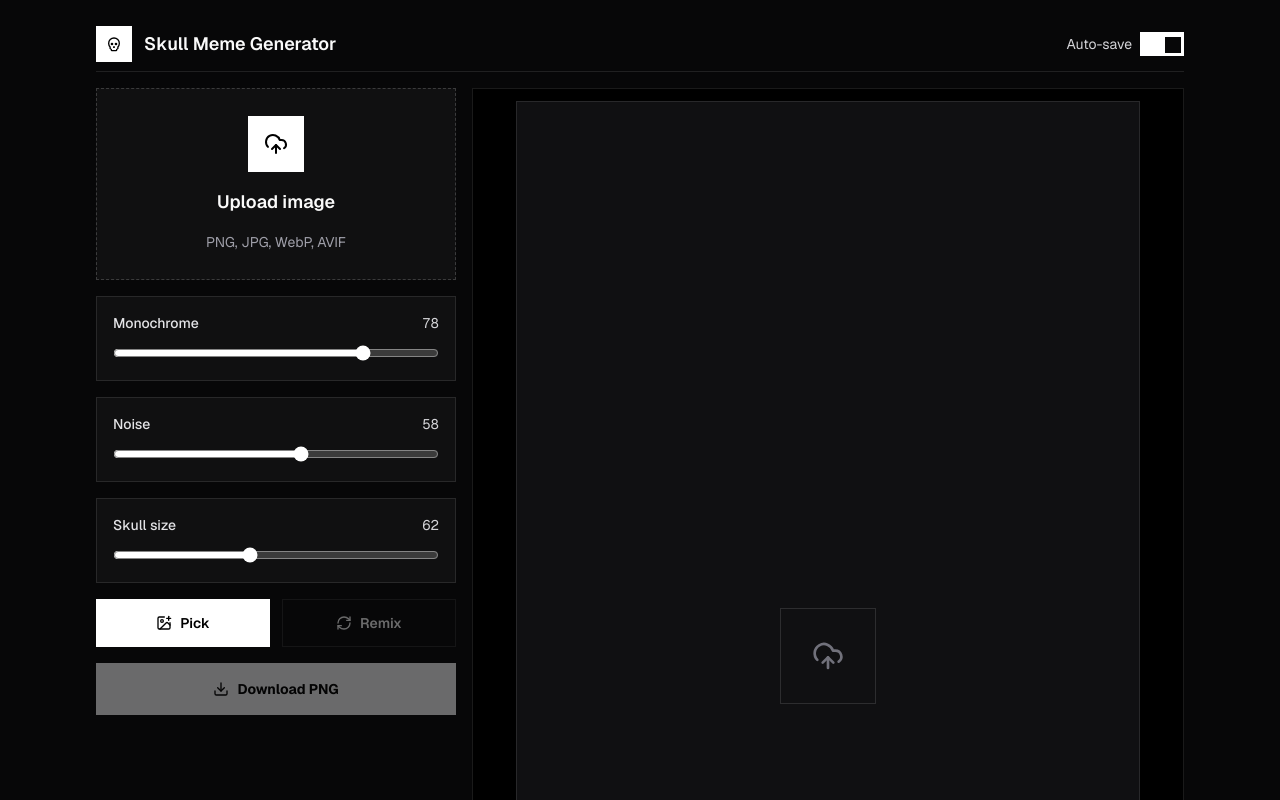
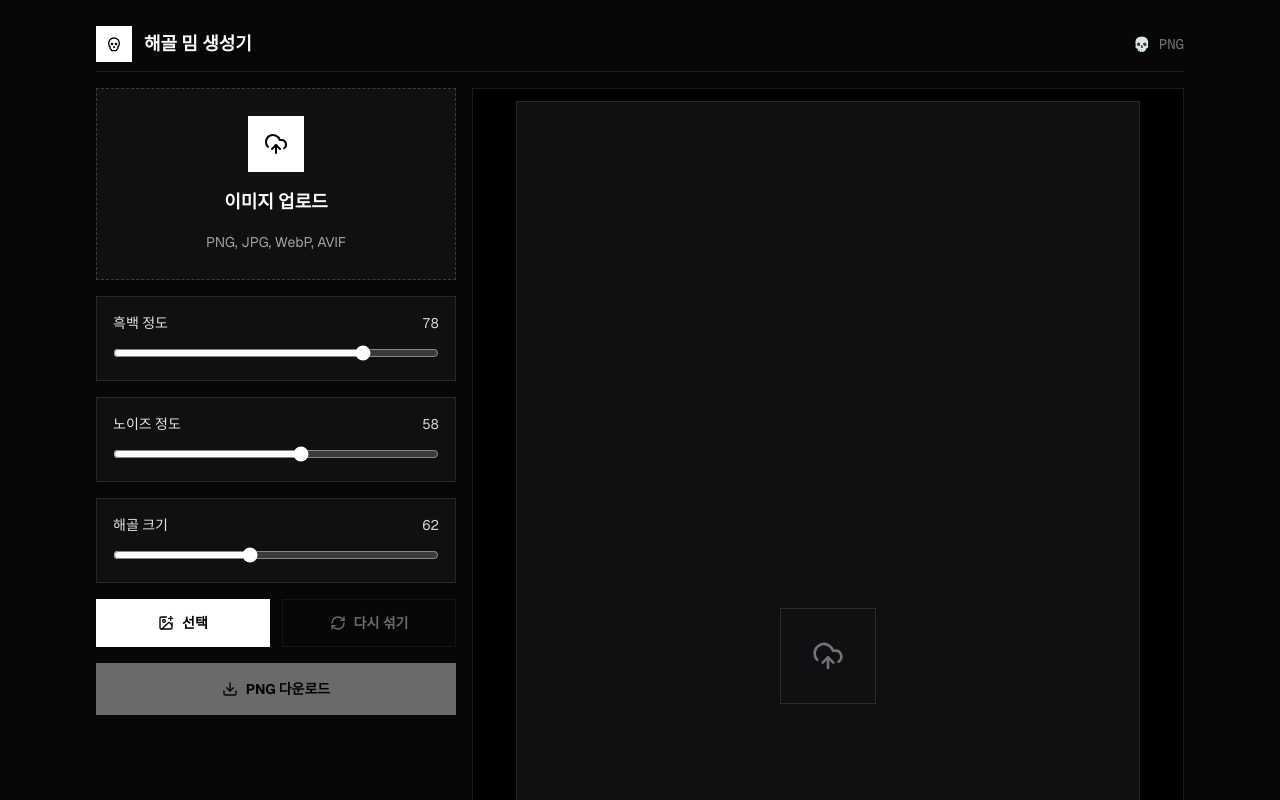
Before and after one commit to yeohj0710/skull-meme-generator, a Next.js app: page / in a window 1280 px wide. Shown: the top 800 px of the page. Built offline with nearby package versions, Linux system fonts and the light colour scheme.

Commit message:
Localize controls and disable auto download

```diff
--- a/src/app/layout.tsx
+++ b/src/app/layout.tsx
@@ -13,8 +13,8 @@ const geistMono = Geist_Mono({
 });
 
 export const metadata: Metadata = {
-  title: "Skull Meme Generator",
-  description: "Client-side phonk skull meme image generator.",
+  title: "해골 밈 생성기",
+  description: "브라우저에서 이미지를 해골 이모지 밈으로 만드는 생성기.",
 };
 
 export default function RootLayout({
--- a/src/app/page.tsx
+++ b/src/app/page.tsx
@@ -181,7 +181,6 @@ export default function Home() {
   const [monochrome, setMonochrome] = useState(78);
   const [noise, setNoise] = useState(58);
   const [skullSize, setSkullSize] = useState(62);
-  const [autoSave, setAutoSave] = useState(true);
   const [previewUrl, setPreviewUrl] = useState("");
   const [previewAspect, setPreviewAspect] = useState(1);
   const [isDragging, setIsDragging] = useState(false);
@@ -196,7 +195,7 @@ export default function Home() {
   }, [file]);
 
   const processFile = useCallback(
-    async (nextFile: File, shouldAutoSave = autoSave) => {
+    async (nextFile: File) => {
       const canvas = canvasRef.current;
       if (!canvas) {
         return;
@@ -217,21 +216,17 @@ export default function Home() {
         setPreviewUrl(url);
         setPreviewAspect(canvas.width / canvas.height);
         setStatus("ready");
-
-        if (shouldAutoSave) {
-          window.setTimeout(() => triggerDownload(canvas, nextFile), 80);
-        }
       } catch {
         setStatus("error");
       }
     },
-    [autoSave, monochrome, noise, skullSize],
+    [monochrome, noise, skullSize],
   );
 
   useEffect(() => {
     const latestFile = latestFileRef.current;
     if (latestFile) {
-      void processFile(latestFile, false);
+      void processFile(latestFile);
     }
   }, [monochrome, noise, skullSize, processFile]);
 
@@ -261,20 +256,9 @@ export default function Home() {
             <div className="grid size-9 shrink-0 place-items-center border border-white/15 bg-white text-black">
               <Skull className="size-4" aria-hidden="true" />
             </div>
-            <h1 className="truncate text-base font-semibold tracking-normal sm:text-lg">Skull Meme Generator</h1>
+            <h1 className="truncate text-base font-semibold tracking-normal sm:text-lg">해골 밈 생성기</h1>
           </div>
-          <label className="flex h-9 shrink-0 items-center gap-2 text-sm text-zinc-300">
-            <span>Auto-save</span>
-            <input
-              className="sr-only"
-              checked={autoSave}
-              type="checkbox"
-              onChange={(event) => setAutoSave(event.target.checked)}
-            />
-            <span className={`relative h-6 w-11 border transition ${autoSave ? "border-white bg-white" : "border-white/20 bg-white/10"}`}>
-              <span className={`absolute top-1 size-4 bg-[#070708] transition ${autoSave ? "left-6" : "left-1 bg-white"}`} />
-            </span>
-          </label>
+          <span className="shrink-0 font-mono text-sm text-zinc-500">💀 PNG</span>
         </header>
 
         <div className="grid flex-1 items-stretch gap-4 py-4 lg:grid-cols-[minmax(280px,360px)_1fr]">
@@ -300,7 +284,7 @@ export default function Home() {
                 <span className="grid size-14 place-items-center bg-white text-black transition group-hover:scale-105">
                   <UploadCloud className="size-6" aria-hidden="true" />
                 </span>
-                <span className="text-lg font-semibold">Upload image</span>
+                <span className="text-lg font-semibold">이미지 업로드</span>
                 <span className="text-sm text-zinc-400">PNG, JPG, WebP, AVIF</span>
               </span>
             </label>
@@ -308,7 +292,7 @@ export default function Home() {
             <div className="border border-white/10 bg-white/[0.035] p-4">
               <div className="flex items-center justify-between gap-3">
                 <label htmlFor="monochrome" className="text-sm font-medium text-zinc-200">
-                  Monochrome
+                  흑백 정도
                 </label>
                 <span className="font-mono text-sm text-zinc-300">{monochrome}</span>
               </div>
@@ -326,7 +310,7 @@ export default function Home() {
             <div className="border border-white/10 bg-white/[0.035] p-4">
               <div className="flex items-center justify-between gap-3">
                 <label htmlFor="noise" className="text-sm font-medium text-zinc-200">
-                  Noise
+                  노이즈 정도
                 </label>
                 <span className="font-mono text-sm text-zinc-300">{noise}</span>
               </div>
@@ -344,7 +328,7 @@ export default function Home() {
             <div className="border border-white/10 bg-white/[0.035] p-4">
               <div className="flex items-center justify-between gap-3">
                 <label htmlFor="skullSize" className="text-sm font-medium text-zinc-200">
-                  Skull size
+                  해골 크기
                 </label>
                 <span className="font-mono text-sm text-zinc-300">{skullSize}</span>
               </div>
@@ -366,16 +350,16 @@ export default function Home() {
                 onClick={() => inputRef.current?.click()}
               >
                 <ImagePlus className="size-4" aria-hidden="true" />
-                Pick
+                선택
               </button>
               <button
                 className="flex h-12 items-center justify-center gap-2 border border-white/14 px-4 text-sm font-semibold text-white transition hover:bg-white/10 disabled:cursor-not-allowed disabled:opacity-40"
                 type="button"
                 disabled={!file || status === "rendering"}
-                onClick={() => file && void processFile(file, false)}
+                onClick={() => file && void processFile(file)}
               >
                 <RefreshCw className="size-4" aria-hidden="true" />
-                Remix
+                다시 섞기
               </button>
             </div>
 
@@ -386,12 +370,12 @@ export default function Home() {
               onClick={download}
             >
               <Download className="size-4" aria-hidden="true" />
-              Download PNG
+              PNG 다운로드
             </button>
 
             {status === "error" ? (
               <p className="border border-white/30 bg-white/10 p-3 text-sm text-zinc-200">
-                This image could not be processed.
+                이 이미지는 처리할 수 없어요.
               </p>
             ) : null}
 
@@ -406,7 +390,7 @@ export default function Home() {
               >
                 {previewUrl ? (
                   // eslint-disable-next-line @next/next/no-img-element
-                  <img className="size-full object-contain" src={previewUrl} alt="Generated skull meme" />
+                  <img className="size-full object-contain" src={previewUrl} alt="생성된 해골 밈" />
                 ) : (
                   <div className="grid size-full place-items-center">
                     <div className="grid size-24 place-items-center border border-white/12 text-zinc-500">
@@ -416,7 +400,7 @@ export default function Home() {
                 )}
                 {status === "rendering" ? (
                   <div className="absolute inset-0 grid place-items-center bg-black/72 text-sm font-semibold uppercase tracking-[0.18em] text-zinc-200">
-                    Rendering
+                    생성 중
                   </div>
                 ) : null}
               </div>
```
Also changed, not shown: 1 other file (tests, documents, lock files or other folders).
